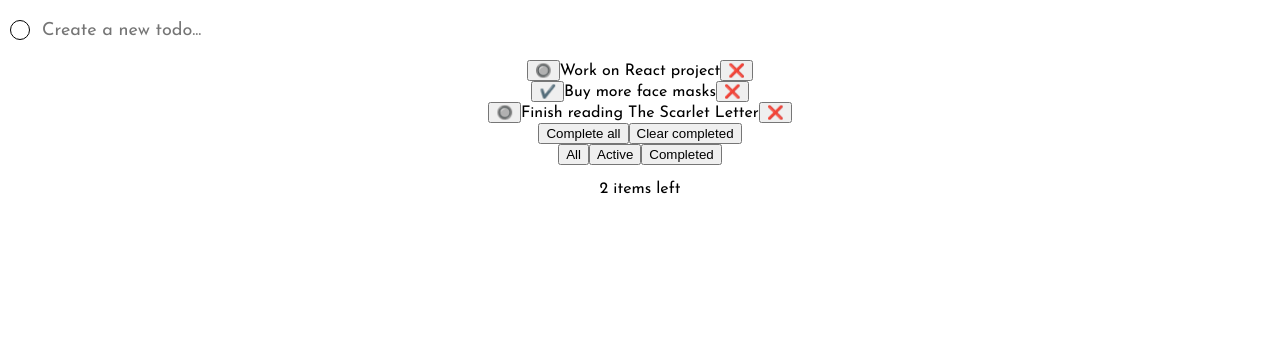
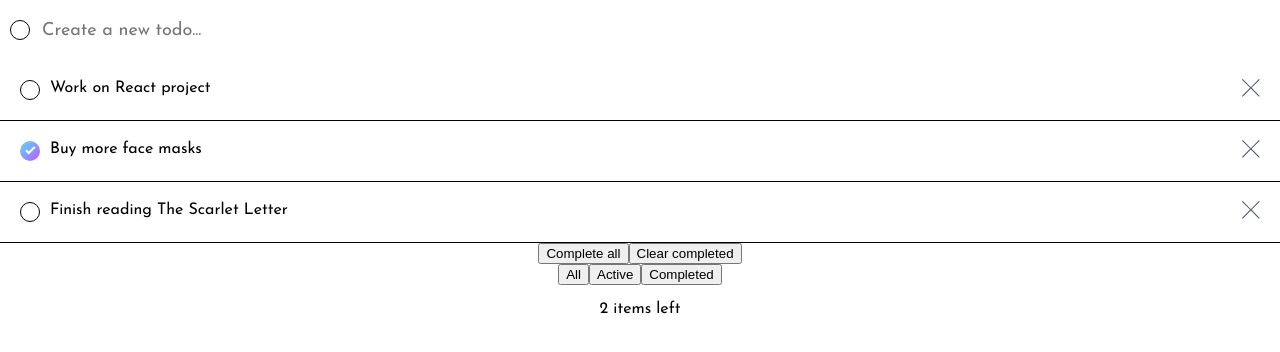
Before and after one commit to dmahely/react-todo, a React (Create React App) app: page / in a window 1280 px wide. Shown: the top 352 px of the page. Built offline with nearby package versions, Linux system fonts and the light colour scheme.

Commit message:
Style Todo component

```diff
--- /dev/null
+++ b/src/Todo/Todo.css
@@ -0,0 +1,43 @@
+.Todo--container {
+  border-bottom: 1px solid black;
+  padding: 0 10px;
+  height: 60px;
+  display: flex;
+  align-items: center;
+}
+
+.Todo--complete {
+  border: 1px solid black;
+  padding: 5px;
+  text-decoration: none;
+  height: 20px;
+  width: 20px;
+  border-radius: 50%;
+  margin: 0 10px;
+  background-color: white;
+  background: none;
+  display: flex;
+}
+
+.Todo--complete:hover {
+  cursor: pointer;
+}
+
+.Todo--checked {
+  background: linear-gradient(135deg, hsl(192, 100%, 67%), hsl(280, 87%, 65%));
+  border: none;
+}
+
+.Todo--left {
+  display: flex;
+  flex: 1;
+}
+
+.Todo--complete,
+.Todo--delete {
+  margin-right: 10px;
+}
+
+.Todo--delete:hover {
+  cursor: pointer;
+}
--- a/src/Todo/Todo.js
+++ b/src/Todo/Todo.js
@@ -1,4 +1,8 @@
 import React from "react";
+import cross from "../images/icon-cross.svg";
+import check from "../images/icon-check.svg";
+import "./Todo.css";
+import cx from "classnames";
 
 const Todo = ({ id, task, isCompleted, setTodos, todos }) => {
   const handleCompleteClick = (e) => {
@@ -14,9 +18,25 @@ const Todo = ({ id, task, isCompleted, setTodos, todos }) => {
 
   return (
     <div className="Todo--container">
-      <button onClick={handleCompleteClick}>{isCompleted ? "✔️" : "🔘"}</button>
-      <label>{task}</label>
-      <button onClick={handleDeleteClick}>❌</button>
+      <div className="Todo--left">
+        <button
+          className={cx("Todo--complete", {
+            "Todo--checked": isCompleted,
+          })}
+          onClick={handleCompleteClick}
+        >
+          <img src={check} alt="Check" />
+        </button>
+        <label className="Todo--task">{task}</label>
+      </div>
+      <div className="Todo--right">
+        <img
+          className="Todo--delete"
+          src={cross}
+          alt="Cross icon"
+          onClick={handleDeleteClick}
+        />
+      </div>
     </div>
   );
 };
```
